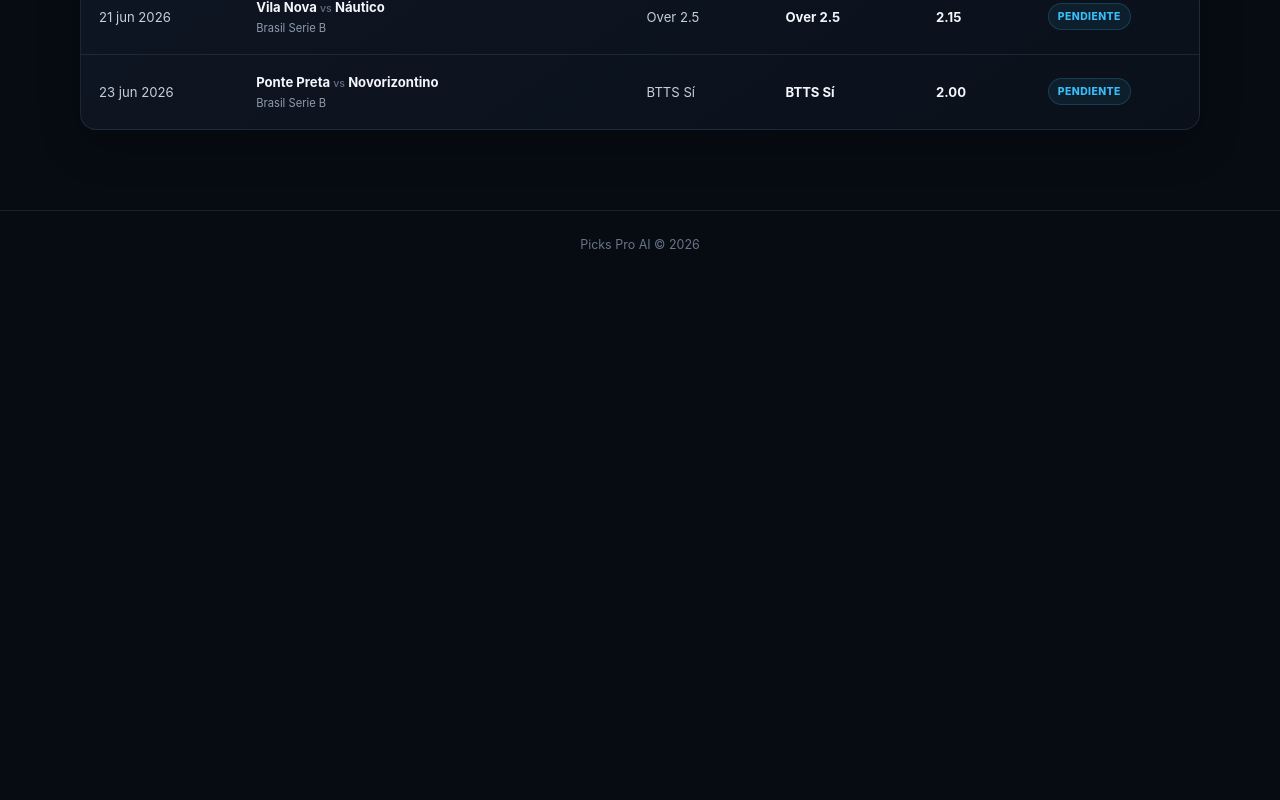
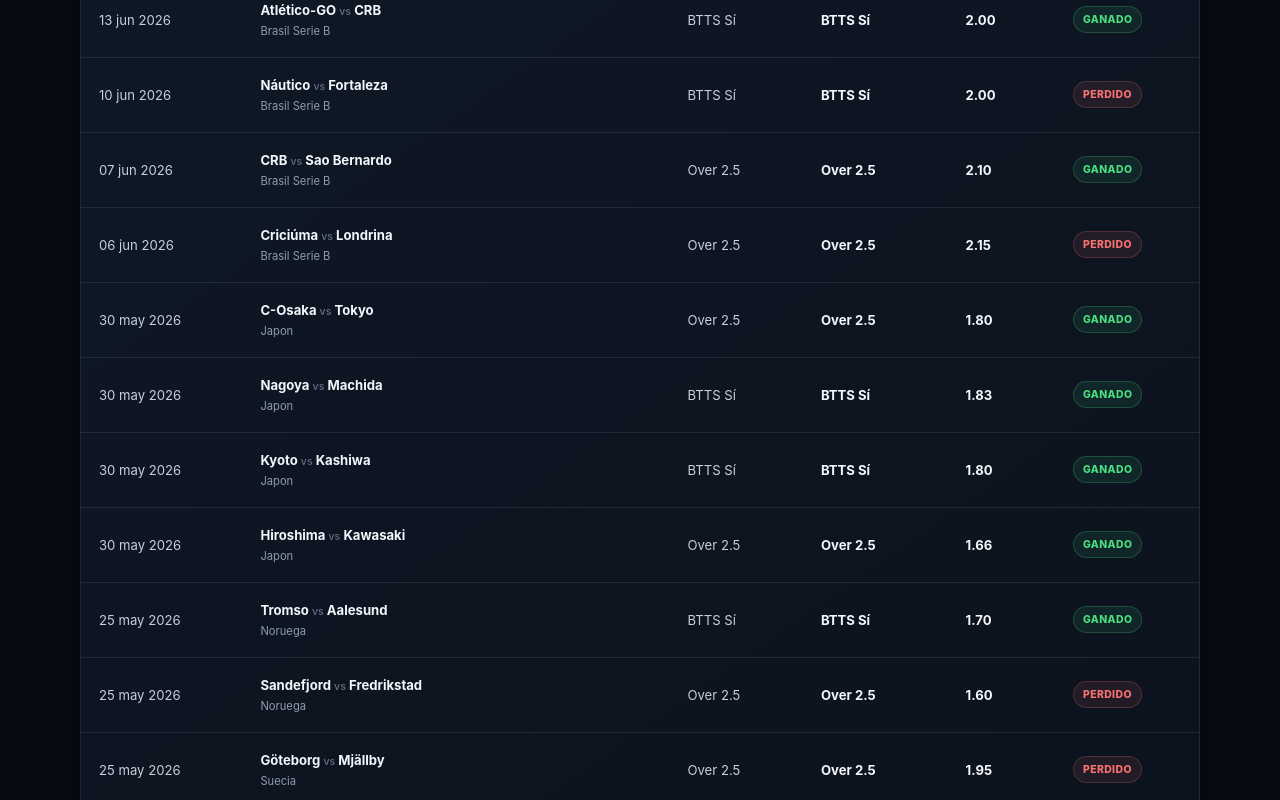
Before and after one commit to magoestrategico-art/picksproai-public, a Next.js app: page /resultados in a window 1280 px wide. Shown: the part 1280-2080 px from the top of the page. Before the commit the page ends 1558 px from the top, so only its background shows below. Built offline with nearby package versions, Linux system fonts and the light colour scheme.

Commit message:
Connect public results history

```diff
--- /dev/null
+++ b/public/data/public_results.json
@@ -0,0 +1,366 @@
+[
+  {
+    "id": 41,
+    "fecha": "2026-06-16",
+    "liga": "Brasil Serie B",
+    "local": "Londrina",
+    "visitante": "Avaí",
+    "mercado": "BTTS Sí",
+    "seleccion": "BTTS Sí",
+    "cuota": 1.9,
+    "probabilidad": 59.6,
+    "ev": 10.0,
+    "categoria": "VALUE",
+    "estado": "won"
+  },
+  {
+    "id": 42,
+    "fecha": "2026-06-15",
+    "liga": "Brasil Serie B",
+    "local": "Novorizontino",
+    "visitante": "Náutico",
+    "mercado": "BTTS Sí",
+    "seleccion": "BTTS Sí",
+    "cuota": 1.9,
+    "probabilidad": 59.4,
+    "ev": 9.5,
+    "categoria": "VALUE",
+    "estado": "won"
+  },
+  {
+    "id": 40,
+    "fecha": "2026-06-13",
+    "liga": "Brasil Serie B",
+    "local": "Atlético-GO",
+    "visitante": "CRB",
+    "mercado": "BTTS Sí",
+    "seleccion": "BTTS Sí",
+    "cuota": 2.0,
+    "probabilidad": 58.4,
+    "ev": 12.7,
+    "categoria": "VALUE",
+    "estado": "won"
+  },
+  {
+    "id": 39,
+    "fecha": "2026-06-10",
+    "liga": "Brasil Serie B",
+    "local": "Náutico",
+    "visitante": "Fortaleza",
+    "mercado": "BTTS Sí",
+    "seleccion": "BTTS Sí",
+    "cuota": 2.0,
+    "probabilidad": 57.7,
+    "ev": 11.3,
+    "categoria": "VALUE",
+    "estado": "lost"
+  },
+  {
+    "id": 38,
+    "fecha": "2026-06-07",
+    "liga": "Brasil Serie B",
+    "local": "CRB",
+    "visitante": "Sao Bernardo",
+    "mercado": "Over 2.5",
+    "seleccion": "Over 2.5",
+    "cuota": 2.1,
+    "probabilidad": 58.0,
+    "ev": 16.0,
+    "categoria": "ELITE",
+    "estado": "won"
+  },
+  {
+    "id": 37,
+    "fecha": "2026-06-06",
+    "liga": "Brasil Serie B",
+    "local": "Criciúma",
+    "visitante": "Londrina",
+    "mercado": "Over 2.5",
+    "seleccion": "Over 2.5",
+    "cuota": 2.15,
+    "probabilidad": 57.2,
+    "ev": 16.0,
+    "categoria": "ELITE",
+    "estado": "lost"
+  },
+  {
+    "id": 33,
+    "fecha": "2026-05-30",
+    "liga": "Japon",
+    "local": "C-Osaka",
+    "visitante": "Tokyo",
+    "mercado": "Over 2.5",
+    "seleccion": "Over 2.5",
+    "cuota": 1.8,
+    "probabilidad": 62.5,
+    "ev": 9.6,
+    "categoria": "VALUE",
+    "estado": "won"
+  },
+  {
+    "id": 34,
+    "fecha": "2026-05-30",
+    "liga": "Japon",
+    "local": "Nagoya",
+    "visitante": "Machida",
+    "mercado": "BTTS Sí",
+    "seleccion": "BTTS Sí",
+    "cuota": 1.83,
+    "probabilidad": 60.9,
+    "ev": 8.5,
+    "categoria": "VALUE",
+    "estado": "won"
+  },
+  {
+    "id": 35,
+    "fecha": "2026-05-30",
+    "liga": "Japon",
+    "local": "Kyoto",
+    "visitante": "Kashiwa",
+    "mercado": "BTTS Sí",
+    "seleccion": "BTTS Sí",
+    "cuota": 1.8,
+    "probabilidad": 61.0,
+    "ev": 7.5,
+    "categoria": "WATCHLIST",
+    "estado": "won"
+  },
+  {
+    "id": 36,
+    "fecha": "2026-05-30",
+    "liga": "Japon",
+    "local": "Hiroshima",
+    "visitante": "Kawasaki",
+    "mercado": "Over 2.5",
+    "seleccion": "Over 2.5",
+    "cuota": 1.66,
+    "probabilidad": 64.8,
+    "ev": 5.7,
+    "categoria": "WATCHLIST",
+    "estado": "won"
+  },
+  {
+    "id": 23,
+    "fecha": "2026-05-25",
+    "liga": "Noruega",
+    "local": "Tromso",
+    "visitante": "Aalesund",
+    "mercado": "BTTS Sí",
+    "seleccion": "BTTS Sí",
+    "cuota": 1.7,
+    "probabilidad": 63.1,
+    "ev": 5.6,
+    "categoria": "WATCHLIST",
+    "estado": "won"
+  },
+  {
+    "id": 24,
+    "fecha": "2026-05-25",
+    "liga": "Noruega",
+    "local": "Sandefjord",
+    "visitante": "Fredrikstad",
+    "mercado": "Over 2.5",
+    "seleccion": "Over 2.5",
+    "cuota": 1.6,
+    "probabilidad": 66.0,
+    "ev": 4.3,
+    "categoria": "WATCHLIST",
+    "estado": "lost"
+  },
+  {
+    "id": 26,
+    "fecha": "2026-05-25",
+    "liga": "Suecia",
+    "local": "Göteborg",
+    "visitante": "Mjällby",
+    "mercado": "Over 2.5",
+    "seleccion": "Over 2.5",
+    "cuota": 1.95,
+    "probabilidad": 58.5,
+    "ev": 10.1,
+    "categoria": "WATCHLIST",
+    "estado": "lost"
+  },
+  {
+    "id": 31,
+    "fecha": "2026-05-25",
+    "liga": "Suecia",
+    "local": "Elfsborg",
+    "visitante": "Häcken",
+    "mercado": "Over 2.5",
+    "seleccion": "Over 2.5",
+    "cuota": 1.7,
+    "probabilidad": 63.4,
+    "ev": 5.6,
+    "categoria": "WATCHLIST",
+    "estado": "lost"
+  },
+  {
+    "id": 21,
+    "fecha": "2026-05-24",
+    "liga": "Japon",
+    "local": "Okayama",
+    "visitante": "C-Osaka",
+    "mercado": "Over 2.5",
+    "seleccion": "Over 2.5",
+    "cuota": 1.9,
+    "probabilidad": 60.4,
+    "ev": 11.1,
+    "categoria": "VALUE",
+    "estado": "won"
+  },
+  {
+    "id": 22,
+    "fecha": "2026-05-24",
+    "liga": "Japon",
+    "local": "Mito",
+    "visitante": "Kawasaki",
+    "mercado": "Over 2.5",
+    "seleccion": "Over 2.5",
+    "cuota": 1.9,
+    "probabilidad": 60.1,
+    "ev": 10.9,
+    "categoria": "VALUE",
+    "estado": "won"
+  },
+  {
+    "id": 28,
+    "fecha": "2026-05-24",
+    "liga": "Suecia",
+    "local": "Hammarby",
+    "visitante": "AIK",
+    "mercado": "BTTS Sí",
+    "seleccion": "BTTS Sí",
+    "cuota": 1.8,
+    "probabilidad": 60.6,
+    "ev": 6.6,
+    "categoria": "WATCHLIST",
+    "estado": "won"
+  },
+  {
+    "id": 29,
+    "fecha": "2026-05-24",
+    "liga": "Suecia",
+    "local": "Malmö",
+    "visitante": "Västerås SK",
+    "mercado": "Over 2.5",
+    "seleccion": "Over 2.5",
+    "cuota": 1.72,
+    "probabilidad": 62.9,
+    "ev": 5.9,
+    "categoria": "WATCHLIST",
+    "estado": "won"
+  },
+  {
+    "id": 30,
+    "fecha": "2026-05-24",
+    "liga": "Suecia",
+    "local": "Sirius",
+    "visitante": "GAIS",
+    "mercado": "Over 2.5",
+    "seleccion": "Over 2.5",
+    "cuota": 1.7,
+    "probabilidad": 63.5,
+    "ev": 5.7,
+    "categoria": "WATCHLIST",
+    "estado": "won"
+  },
+  {
+    "id": 17,
+    "fecha": "2026-05-23",
+    "liga": "España",
+    "local": "Celta de Vigo",
+    "visitante": "Sevilla",
+    "mercado": "Under 2.5",
+    "seleccion": "Under 2.5",
+    "cuota": 1.9,
+    "probabilidad": 58.5,
+    "ev": 8.2,
+    "categoria": "WATCHLIST",
+    "estado": "won"
+  },
+  {
+    "id": 25,
+    "fecha": "2026-05-23",
+    "liga": "Suecia",
+    "local": "Kalmar",
+    "visitante": "Degerfors",
+    "mercado": "Over 2.5",
+    "seleccion": "Over 2.5",
+    "cuota": 2.2,
+    "probabilidad": 54.4,
+    "ev": 12.5,
+    "categoria": "WATCHLIST",
+    "estado": "won"
+  },
+  {
+    "id": 27,
+    "fecha": "2026-05-23",
+    "liga": "Suecia",
+    "local": "Halmstad",
+    "visitante": "Orgryte",
+    "mercado": "Over 2.5",
+    "seleccion": "Over 2.5",
+    "cuota": 1.95,
+    "probabilidad": 58.4,
+    "ev": 10.0,
+    "categoria": "WATCHLIST",
+    "estado": "lost"
+  },
+  {
+    "id": 32,
+    "fecha": "2026-05-22",
+    "liga": "Suecia",
+    "local": "Djurgarden",
+    "visitante": "Brommapojkarna",
+    "mercado": "BTTS Sí",
+    "seleccion": "BTTS Sí",
+    "cuota": 1.75,
+    "probabilidad": 61.4,
+    "ev": 5.4,
+    "categoria": "WATCHLIST",
+    "estado": "won"
+  },
+  {
+    "id": 18,
+    "fecha": "20.05",
+    "liga": "China",
+    "local": "Chongqing Tonglianglong",
+    "visitante": "Yunnan Yukun",
+    "mercado": "Over 2.5",
+    "seleccion": "Over 2.5",
+    "cuota": 1.9,
+    "probabilidad": 60.4,
+    "ev": 12.0,
+    "categoria": "WATCHLIST",
+    "estado": "lost"
+  },
+  {
+    "id": 19,
+    "fecha": "19.05",
+    "liga": "China",
+    "local": "Shenzhen Xinpengcheng",
+    "visitante": "Dalian Yingbo",
+    "mercado": "Over 2.5",
+    "seleccion": "Over 2.5",
+    "cuota": 1.9,
+    "probabilidad": 60.2,
+    "ev": 11.9,
+    "categoria": "WATCHLIST",
+    "estado": "lost"
+  },
+  {
+    "id": 20,
+    "fecha": "19.05",
+    "liga": "China",
+    "local": "Chengdu Rongcheng",
+    "visitante": "Shanghai Port",
+    "mercado": "BTTS Sí",
+    "seleccion": "BTTS Sí",
+    "cuota": 1.95,
+    "probabilidad": 58.0,
+    "ev": 10.6,
+    "categoria": "WATCHLIST",
+    "estado": "lost"
+  }
+]
--- a/src/app/globals.css
+++ b/src/app/globals.css
@@ -284,6 +284,9 @@ h2 {
 .result-badge--pending { border-color: rgba(56, 189, 248, .2); background: rgba(56, 189, 248, .08); color: var(--accent-blue); }
 .result-badge--won { border-color: rgba(74, 222, 128, .22); background: rgba(74, 222, 128, .09); color: var(--accent); }
 .result-badge--lost { border-color: rgba(248, 113, 113, .22); background: rgba(248, 113, 113, .09); color: #f87171; }
+.result-badge--push { border-color: rgba(250, 204, 21, .22); background: rgba(250, 204, 21, .08); color: #facc15; }
+.result-badge--void { border-color: rgba(192, 132, 252, .22); background: rgba(192, 132, 252, .08); color: #c084fc; }
+.result-badge--canceled { border-color: rgba(148, 163, 184, .2); background: rgba(148, 163, 184, .08); color: #aab4c3; }
 .result-badge--other { border-color: rgba(148, 163, 184, .2); background: rgba(148, 163, 184, .08); color: #aab4c3; }
 
 footer {
--- a/src/app/resultados/page.tsx
+++ b/src/app/resultados/page.tsx
@@ -1,8 +1,8 @@
 import type { Metadata } from "next";
 import Link from "next/link";
-import picksData from "../../../public/data/public_picks.json";
+import resultsData from "../../../public/data/public_results.json";
 
-type Pick = {
+type Result = {
   id: string | number;
   fecha: string;
   liga: string;
@@ -14,33 +14,40 @@ type Pick = {
   estado: string;
 };
 
-type NormalizedStatus = "pending" | "won" | "lost" | "other";
+type NormalizedStatus = "won" | "lost" | "push" | "void" | "canceled" | "other";
 
-const picks = picksData as Pick[];
+const historicalResults = resultsData as Result[];
 
 export const metadata: Metadata = {
   title: "Resultados | Picks Pro AI",
-  description: "Historial público de picks de Picks Pro AI.",
+  description: "Historial público de resultados de Picks Pro AI.",
 };
 
 const statusDetails: Record<NormalizedStatus, { label: string; className: string }> = {
-  pending: { label: "Pendiente", className: "pending" },
   won: { label: "Ganado", className: "won" },
   lost: { label: "Perdido", className: "lost" },
+  push: { label: "Push", className: "push" },
+  void: { label: "Void", className: "void" },
+  canceled: { label: "Cancelado", className: "canceled" },
   other: { label: "Otro", className: "other" },
 };
 
 function normalizeStatus(status: string): NormalizedStatus {
   const normalized = status.trim().toLowerCase();
-
-  if (["pending", "pendiente", "active"].includes(normalized)) return "pending";
   if (["won", "acertado"].includes(normalized)) return "won";
   if (["lost", "fallado"].includes(normalized)) return "lost";
+  if (normalized === "push") return "push";
+  if (normalized === "void") return "void";
+  if (normalized === "canceled") return "canceled";
   return "other";
 }
 
 function formatDate(date: string) {
+  if (/^\d{2}\.\d{2}$/.test(date)) return date;
+
   const parsedDate = new Date(date.includes("T") ? date : `${date}T12:00:00`);
+  if (Number.isNaN(parsedDate.getTime())) return date;
+
   return new Intl.DateTimeFormat("es-ES", {
     day: "2-digit",
     month: "short",
@@ -49,26 +56,33 @@ function formatDate(date: string) {
 }
 
 export default function ResultsPage() {
-  const results = picks.map((pick) => ({ ...pick, normalizedStatus: normalizeStatus(pick.estado) }));
-  const pending = results.filter((pick) => pick.normalizedStatus === "pending").length;
-  const won = results.filter((pick) => pick.normalizedStatus === "won").length;
-  const lost = results.filter((pick) => pick.normalizedStatus === "lost").length;
+  const results = historicalResults.map((result) => ({
+    ...result,
+    normalizedStatus: normalizeStatus(result.estado),
+  }));
+  const won = results.filter((result) => result.normalizedStatus === "won").length;
+  const lost = results.filter((result) => result.normalizedStatus === "lost").length;
+  const push = results.filter((result) => result.normalizedStatus === "push").length;
+  const voidCount = results.filter((result) => result.normalizedStatus === "void").length;
+  const canceled = results.filter((result) => result.normalizedStatus === "canceled").length;
   const settled = won + lost;
   const hitRate = settled > 0 ? (won / settled) * 100 : null;
-  const netProfit = results.reduce((total, pick) => {
-    if (pick.normalizedStatus === "won") return total + (pick.cuota - 1);
-    if (pick.normalizedStatus === "lost") return total - 1;
+  const netProfit = results.reduce((total, result) => {
+    if (result.normalizedStatus === "won") return total + (result.cuota - 1);
+    if (result.normalizedStatus === "lost") return total - 1;
     return total;
   }, 0);
-  const roi = settled > 0 ? (netProfit / settled) * 100 : null;
+  const roi = results.length > 0 ? (netProfit / results.length) * 100 : null;
 
   const metrics = [
-    { label: "Total de picks", value: results.length, note: "Historial publicado" },
-    { label: "Pendientes", value: pending, note: "Por resolver" },
+    { label: "Total resultados", value: results.length, note: "Historial publicado" },
     { label: "Ganados", value: won, note: "Picks acertados" },
     { label: "Perdidos", value: lost, note: "Picks fallados" },
-    { label: "Acierto", value: hitRate === null ? "—" : `${hitRate.toFixed(1)}%`, note: "Sobre picks resueltos" },
-    { label: "ROI simple", value: roi === null ? "—" : `${roi >= 0 ? "+" : ""}${roi.toFixed(1)}%`, note: "Stake fijo de 1 unidad" },
+    { label: "Push", value: push, note: "Stake devuelto" },
+    { label: "Void", value: voidCount, note: "Apuesta anulada" },
+    { label: "Cancelados", value: canceled, note: "Evento cancelado" },
+    { label: "Acierto", value: hitRate === null ? "—" : `${hitRate.toFixed(1)}%`, note: "Sobre ganados y perdidos" },
+    { label: "ROI simple", value: roi === null ? "—" : `${roi >= 0 ? "+" : ""}${roi.toFixed(1)}%`, note: "1 unidad por resultado" },
   ];
 
   return (
@@ -126,18 +140,18 @@ export default function ResultsPage() {
                   </tr>
                 </thead>
                 <tbody>
-                  {results.map((pick) => {
-                    const status = statusDetails[pick.normalizedStatus];
+                  {results.map((result) => {
+                    const status = statusDetails[result.normalizedStatus];
                     return (
-                      <tr key={pick.id}>
-                        <td data-label="Fecha">{formatDate(pick.fecha)}</td>
+                      <tr key={result.id}>
+                        <td data-label="Fecha">{formatDate(result.fecha)}</td>
                         <td data-label="Partido">
-                          <strong>{pick.local} <span className="versus">vs</span> {pick.visitante}</strong>
-                          <small>{pick.liga}</small>
+                          <strong>{result.local} <span className="versus">vs</span> {result.visitante}</strong>
+                          <small>{result.liga}</small>
                         </td>
-                        <td data-label="Mercado">{pick.mercado}</td>
-                        <td data-label="Selección"><strong>{pick.seleccion}</strong></td>
-                        <td data-label="Cuota"><strong>{pick.cuota.toFixed(2)}</strong></td>
+                        <td data-label="Mercado">{result.mercado}</td>
+                        <td data-label="Selección"><strong>{result.seleccion}</strong></td>
+                        <td data-label="Cuota"><strong>{result.cuota.toFixed(2)}</strong></td>
                         <td data-label="Estado">
                           <span className={`result-badge result-badge--${status.className}`}>{status.label}</span>
                         </td>
@@ -148,7 +162,7 @@ export default function ResultsPage() {
               </table>
             </div>
           ) : (
-            <p className="empty-state">Todavía no hay picks publicados.</p>
+            <p className="empty-state">Todavía no hay resultados publicados.</p>
           )}
         </section>
       </div>
```
Also changed, not shown: 1 other file (tests, documents, lock files or other folders).
